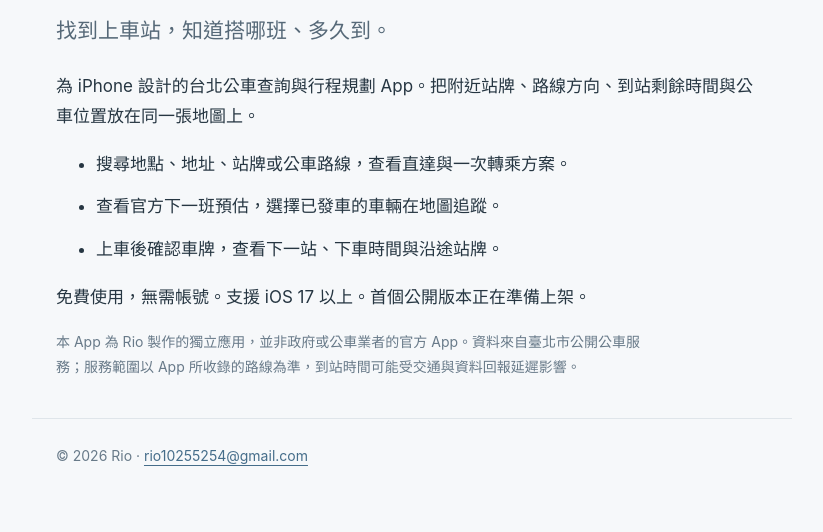
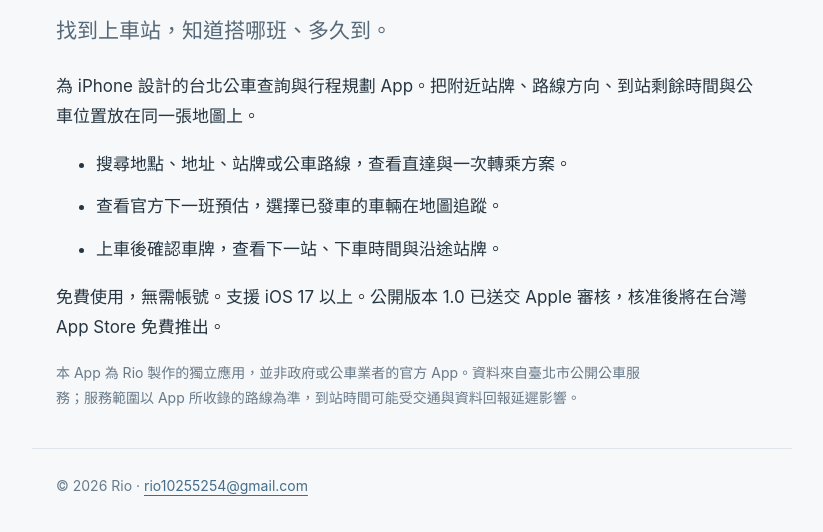
Before and after one commit to rio10255254/TaipeiBus, a website built with Vite: page docs/index.html in a window 1280 px wide. Shown: the part 320-852 px from the top of the page, without its empty margins (228-1051 px from the left). Before the commit the page ends 828 px from the top, so only its background shows below. Built offline with nearby package versions, Linux system fonts and the light colour scheme.

Commit message:
docs: confirm 1.0.0 submission for public App Store review [skip ci]

```diff
--- a/docs/index.html
+++ b/docs/index.html
@@ -4,6 +4,6 @@
 <img class="icon" src="app-icon.png" alt="台北公車動態 App 圖示" width="96" height="96"><h1>台北公車動態</h1><p class="intro">找到上車站，知道搭哪班、多久到。</p>
 <p>為 iPhone 設計的台北公車查詢與行程規劃 App。把附近站牌、路線方向、到站剩餘時間與公車位置放在同一張地圖上。</p>
 <ul><li>搜尋地點、地址、站牌或公車路線，查看直達與一次轉乘方案。</li><li>查看官方下一班預估，選擇已發車的車輛在地圖追蹤。</li><li>上車後確認車牌，查看下一站、下車時間與沿途站牌。</li></ul>
-<p>免費使用，無需帳號。支援 iOS 17 以上。首個公開版本正在準備上架。</p>
+<p>免費使用，無需帳號。支援 iOS 17 以上。公開版本 1.0 已送交 Apple 審核，核准後將在台灣 App Store 免費推出。</p>
 <p class="muted">本 App 為 Rio 製作的獨立應用，並非政府或公車業者的官方 App。資料來自臺北市公開公車服務；服務範圍以 App 所收錄的路線為準，到站時間可能受交通與資料回報延遲影響。</p>
 </main><footer>© 2026 Rio · <a href="mailto:rio10255254@gmail.com">rio10255254@gmail.com</a></footer></body></html>
```
Also changed, not shown: 1 other file.
